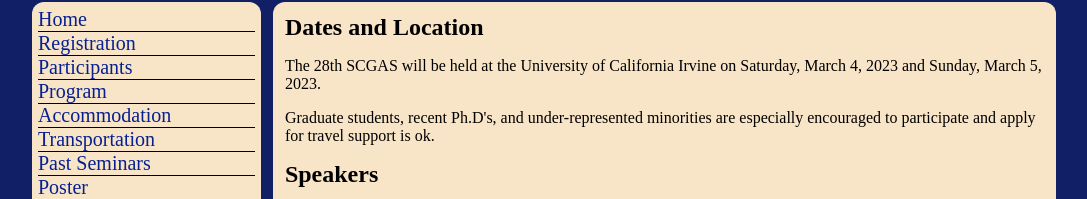
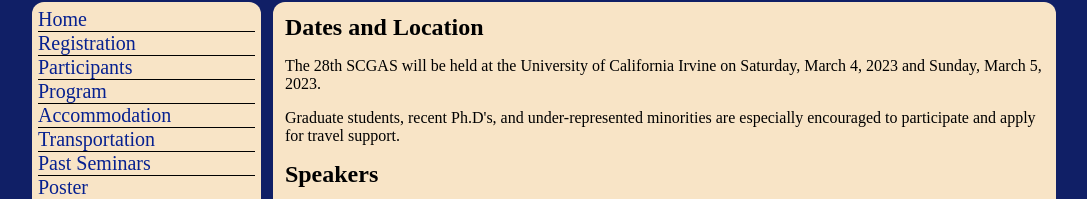
Before and after one commit to Geometry-Discovery-Project-UCI/scgas.math.uci.edu, a Vue app: page / in a window 1280 px wide. Shown: the part 158-357 px from the top of the page, without its empty margins (96-1183 px from the left). Built offline with nearby package versions, Linux system fonts and the light colour scheme.

Commit message:
Changed back test.

```diff
--- a/src/views/HomeView.vue
+++ b/src/views/HomeView.vue
@@ -7,7 +7,7 @@
     </p>
     <p>
       Graduate students, recent Ph.D's, and under-represented minorities are
-      especially encouraged to participate and apply for travel support is ok.
+      especially encouraged to participate and apply for travel support.
     </p>
   </div>
 
```
